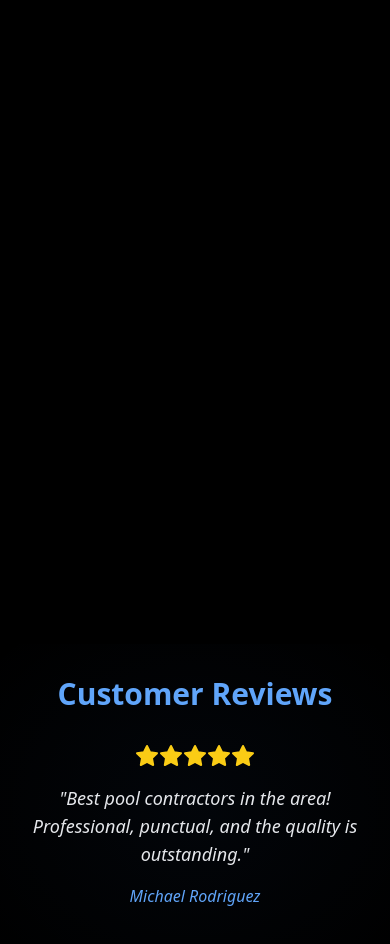
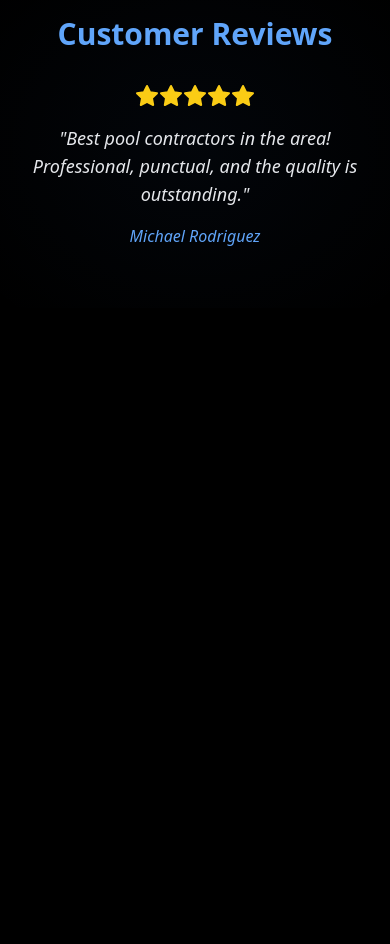
Before and after one commit to TXMMYG3/stone-mason-spring, a React (Vite) app: page / in a window 390 px wide. Shown: the part 4060-5004 px from the top of the page. After the commit the page ends 4964 px from the top, so only its background shows below. Built offline with nearby package versions, Linux system fonts and the light colour scheme.

Commit message:
Update layout: move Connect With Us to bottom, make it smaller without icons, unify process step colors to blue

```diff
--- a/src/App.jsx
+++ b/src/App.jsx
@@ -35,10 +35,10 @@ function App() {
               <PoolsShowcase />
               <SpasShowcase />
               <OurProcess />
-              <ConnectWithUs />
               <Suspense fallback={<Loading />}>
                 <Reviews />
               </Suspense>
+              <ConnectWithUs />
             </>
           } />
 
--- a/src/components/ConnectWithUs.jsx
+++ b/src/components/ConnectWithUs.jsx
@@ -1,45 +1,42 @@
 import React from 'react';
 import { motion } from 'framer-motion';
-import { Phone, Mail, Facebook, Youtube, ExternalLink } from 'lucide-react';
+import { ExternalLink } from 'lucide-react';
 
 const ConnectWithUs = () => {
   return (
-         <section className="py-20 px-4 bg-black">
-      <div className="max-w-6xl mx-auto">
+              <section className="py-12 px-4 bg-black">
+       <div className="max-w-4xl mx-auto">
          {/* Section Header */}
          <motion.div
            initial={{ opacity: 0, y: 30 }}
            whileInView={{ opacity: 1, y: 0 }}
            transition={{ duration: 0.8 }}
            viewport={{ once: true }}
-          className="text-center mb-16"
+           className="text-center mb-8"
          >
-                     <h2 className="text-4xl md:text-5xl font-bold text-white mb-6">
+           <h2 className="text-3xl md:text-4xl font-bold text-white mb-4">
              Connect With Us
            </h2>
-          <p className="text-xl text-gray-300 max-w-3xl mx-auto">
-            Ready to start your dream project? Get in touch with us today. We're here to bring your vision to life.
+           <p className="text-lg text-gray-300 max-w-2xl mx-auto">
+             Ready to start your dream project? Get in touch with us today.
            </p>
          </motion.div>
 
                  {/* Contact Grid */}
-        <div className="grid grid-cols-1 md:grid-cols-2 lg:grid-cols-4 gap-8 mb-12">
+         <div className="grid grid-cols-1 md:grid-cols-2 lg:grid-cols-4 gap-6 mb-8">
            {/* Phone */}
            <motion.div
              initial={{ opacity: 0, y: 30 }}
              whileInView={{ opacity: 1, y: 0 }}
              transition={{ duration: 0.8, delay: 0.1 }}
              viewport={{ once: true }}
-            className="bg-gradient-to-br from-blue-600/20 to-cyan-600/20 backdrop-blur-sm rounded-2xl p-8 border border-blue-500/30 hover:border-blue-400/50 transition-all duration-300 hover:scale-105"
+             className="bg-gradient-to-br from-blue-600/20 to-cyan-600/20 backdrop-blur-sm rounded-xl p-6 border border-blue-500/30 hover:border-blue-400/50 transition-all duration-300 hover:scale-105"
            >
              <div className="text-center">
-              <div className="w-16 h-16 bg-gradient-to-r from-blue-600 to-cyan-600 rounded-full flex items-center justify-center mx-auto mb-4">
-                <Phone size={28} className="text-white" />
-              </div>
-              <h3 className="text-xl font-semibold text-white mb-2">Call Us</h3>
+               <h3 className="text-lg font-semibold text-white mb-2">Call Us</h3>
                <a
                  href="tel:281-363-4102"
-                className="text-blue-400 hover:text-blue-300 text-lg font-medium transition-colors duration-300"
+                 className="text-blue-400 hover:text-blue-300 text-base font-medium transition-colors duration-300"
                >
                  281-363-4102
                </a>
@@ -52,16 +49,13 @@ const ConnectWithUs = () => {
              whileInView={{ opacity: 1, y: 0 }}
              transition={{ duration: 0.8, delay: 0.2 }}
              viewport={{ once: true }}
-            className="bg-gradient-to-br from-purple-600/20 to-pink-600/20 backdrop-blur-sm rounded-2xl p-8 border border-purple-500/30 hover:border-purple-400/50 transition-all duration-300 hover:scale-105"
+             className="bg-gradient-to-br from-purple-600/20 to-pink-600/20 backdrop-blur-sm rounded-xl p-6 border border-purple-500/30 hover:border-purple-400/50 transition-all duration-300 hover:scale-105"
            >
              <div className="text-center">
-              <div className="w-16 h-16 bg-gradient-to-r from-purple-600 to-pink-600 rounded-full flex items-center justify-center mx-auto mb-4">
-                <Mail size={28} className="text-white" />
-              </div>
-              <h3 className="text-xl font-semibold text-white mb-2">Email Us</h3>
+               <h3 className="text-lg font-semibold text-white mb-2">Email Us</h3>
                <a
                  href="mailto:stonemasonofspring@gmail.com"
-                className="text-purple-400 hover:text-purple-300 text-lg font-medium transition-colors duration-300 break-all"
+                 className="text-purple-400 hover:text-purple-300 text-base font-medium transition-colors duration-300 break-all"
                >
                  stonemasonofspring@gmail.com
                </a>
@@ -74,21 +68,18 @@ const ConnectWithUs = () => {
              whileInView={{ opacity: 1, y: 0 }}
              transition={{ duration: 0.8, delay: 0.3 }}
              viewport={{ once: true }}
-            className="bg-gradient-to-br from-blue-500/20 to-blue-700/20 backdrop-blur-sm rounded-2xl p-8 border border-blue-500/30 hover:border-blue-400/50 transition-all duration-300 hover:scale-105"
+             className="bg-gradient-to-br from-blue-500/20 to-blue-700/20 backdrop-blur-sm rounded-xl p-6 border border-blue-500/30 hover:border-blue-400/50 transition-all duration-300 hover:scale-105"
            >
              <div className="text-center">
-              <div className="w-16 h-16 bg-gradient-to-r from-blue-500 to-blue-700 rounded-full flex items-center justify-center mx-auto mb-4">
-                <Facebook size={28} className="text-white" />
-              </div>
-              <h3 className="text-xl font-semibold text-white mb-2">Follow Us</h3>
+               <h3 className="text-lg font-semibold text-white mb-2">Follow Us</h3>
                <a
                  href="https://www.facebook.com/stonemasonodspringtexas/"
                  target="_blank"
                  rel="noopener noreferrer"
-                className="text-blue-400 hover:text-blue-300 text-lg font-medium transition-colors duration-300 flex items-center justify-center gap-2"
+                 className="text-blue-400 hover:text-blue-300 text-base font-medium transition-colors duration-300 flex items-center justify-center gap-2"
                >
                  Facebook
-                <ExternalLink size={16} />
+                 <ExternalLink size={14} />
                </a>
              </div>
            </motion.div>
@@ -99,21 +90,18 @@ const ConnectWithUs = () => {
              whileInView={{ opacity: 1, y: 0 }}
              transition={{ duration: 0.8, delay: 0.4 }}
              viewport={{ once: true }}
-            className="bg-gradient-to-br from-red-600/20 to-red-800/20 backdrop-blur-sm rounded-2xl p-8 border border-red-500/30 hover:border-red-400/50 transition-all duration-300 hover:scale-105"
+             className="bg-gradient-to-br from-red-600/20 to-red-800/20 backdrop-blur-sm rounded-xl p-6 border border-red-500/30 hover:border-red-400/50 transition-all duration-300 hover:scale-105"
            >
              <div className="text-center">
-              <div className="w-16 h-16 bg-gradient-to-r from-red-600 to-red-800 rounded-full flex items-center justify-center mx-auto mb-4">
-                <Youtube size={28} className="text-white" />
-              </div>
-              <h3 className="text-xl font-semibold text-white mb-2">Watch Us</h3>
+               <h3 className="text-lg font-semibold text-white mb-2">Watch Us</h3>
                <a
                  href="https://www.youtube.com/@stonemason6102"
                  target="_blank"
                  rel="noopener noreferrer"
-                className="text-red-400 hover:text-red-300 text-lg font-medium transition-colors duration-300 flex items-center justify-center gap-2"
+                 className="text-red-400 hover:text-red-300 text-base font-medium transition-colors duration-300 flex items-center justify-center gap-2"
                >
                  YouTube
-                <ExternalLink size={16} />
+                 <ExternalLink size={14} />
                </a>
              </div>
            </motion.div>
@@ -127,17 +115,17 @@ const ConnectWithUs = () => {
            viewport={{ once: true }}
            className="text-center"
          >
-          <p className="text-gray-300 mb-8 text-lg">
+           <p className="text-gray-300 mb-6 text-base">
              Ready to start your project? Schedule a consultation today!
            </p>
            <a
              href="https://cal.com/stonemason-of-spring/15min"
              target="_blank"
              rel="noopener noreferrer"
-                         className="inline-flex items-center gap-3 bg-gradient-to-r from-blue-600 to-cyan-600 hover:from-blue-700 hover:to-cyan-700 text-white px-8 py-4 rounded-lg font-semibold text-lg transition-all duration-300 transform hover:scale-105 shadow-lg"
+             className="inline-flex items-center gap-2 bg-gradient-to-r from-blue-600 to-cyan-600 hover:from-blue-700 hover:to-cyan-700 text-white px-6 py-3 rounded-lg font-semibold text-base transition-all duration-300 transform hover:scale-105 shadow-lg"
            >
              <span>Schedule Consultation</span>
-            <ExternalLink size={20} />
+             <ExternalLink size={16} />
            </a>
          </motion.div>
       </div>
--- a/src/components/OurProcess.jsx
+++ b/src/components/OurProcess.jsx
@@ -16,21 +16,21 @@ const OurProcess = () => {
       title: 'Design & Planning',
       description: 'Our expert designers create detailed 3D renderings and plans, collaborating closely with you to refine every aspect until it\'s perfect.',
       icon: Palette,
-      color: 'from-purple-600 to-pink-600'
+      color: 'from-blue-600 to-cyan-600'
     },
     {
       number: '3',
       title: 'Construction',
       description: 'Our skilled craftsmen bring your design to life with meticulous attention to detail, using only the finest materials and construction techniques.',
       icon: Hammer,
-      color: 'from-orange-600 to-red-600'
+      color: 'from-blue-600 to-cyan-600'
     },
     {
       number: '4',
       title: 'Enjoyment',
       description: 'Experience the joy of your completed outdoor sanctuary, backed by our comprehensive support and maintenance services for years to come.',
       icon: Heart,
-      color: 'from-green-600 to-emerald-600'
+      color: 'from-blue-600 to-cyan-600'
     }
   ];
 
```
Lines whose indentation alone changed are shown as unchanged.
